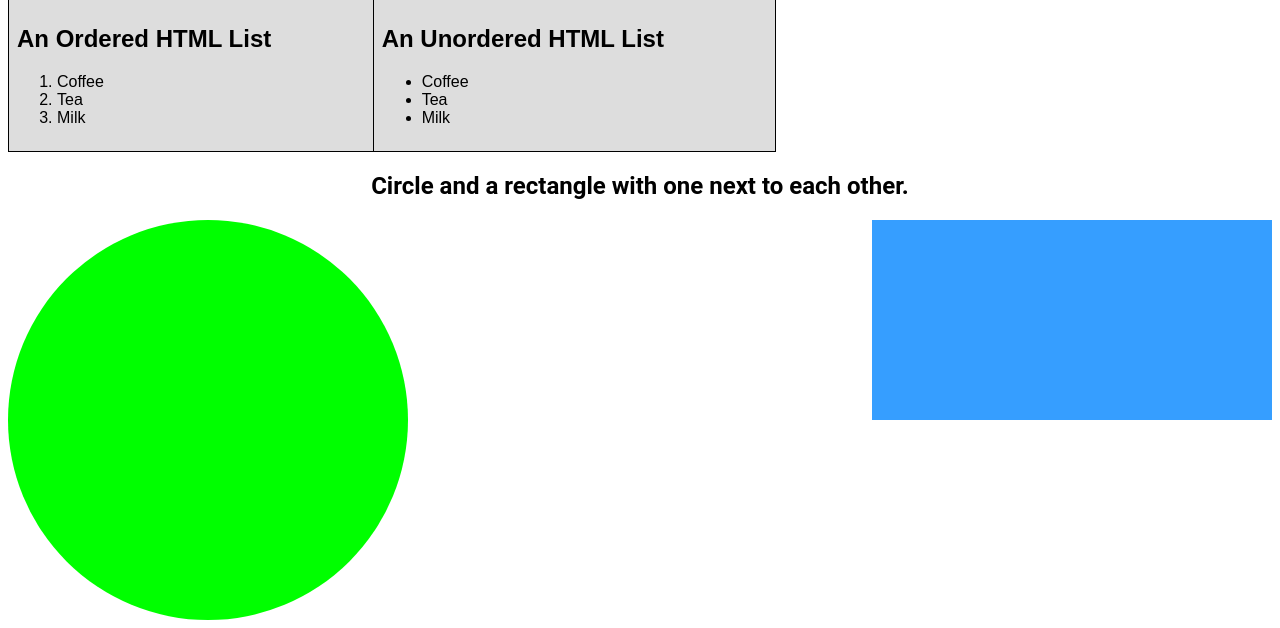
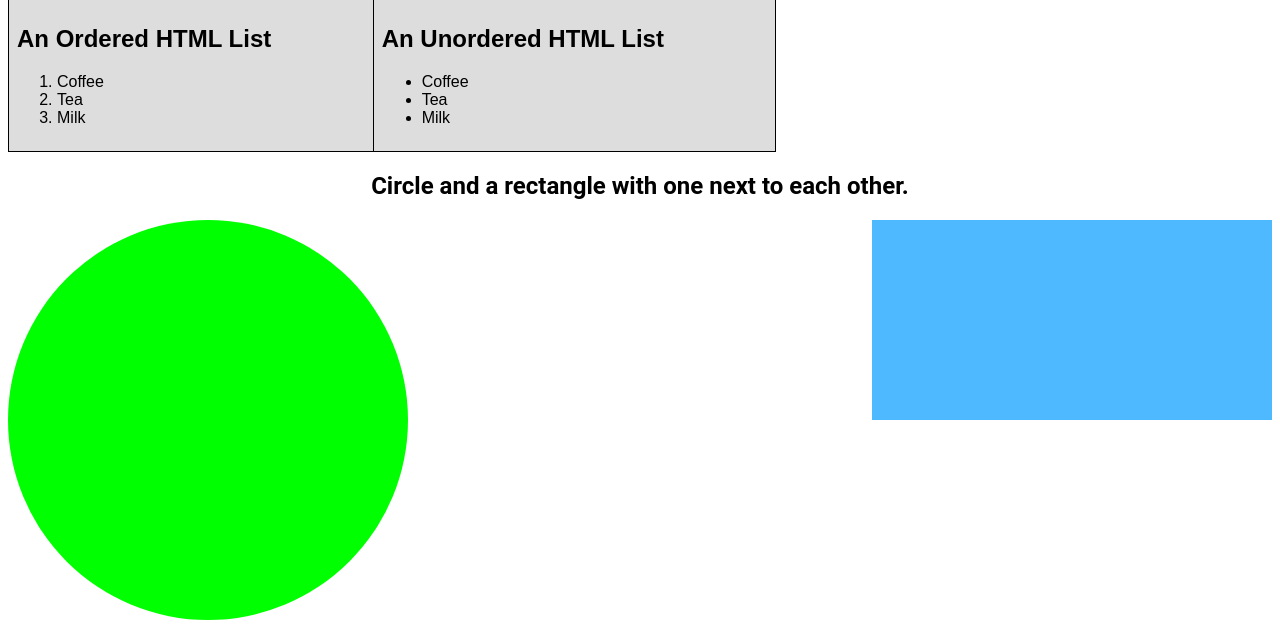
Before and after one commit to ShadyMahfouz20/htmlCourse, a plain HTML site: page index.html in a window 1280 px wide. Shown: the part 746-1374 px from the top of the page. Drawn offline with Linux system fonts and the light colour scheme.

Commit message:
AnyThing

```diff
--- a/index.html
+++ b/index.html
@@ -50,7 +50,7 @@
       .rectangle {
         width: 400px;
         height: 200px;
-        background-color: rgba(0, 132, 255, 0.788);
+        background-color: rgb(79, 185, 255);
         align-items: stretch;
       }
       #circleAndRectangle {
```
